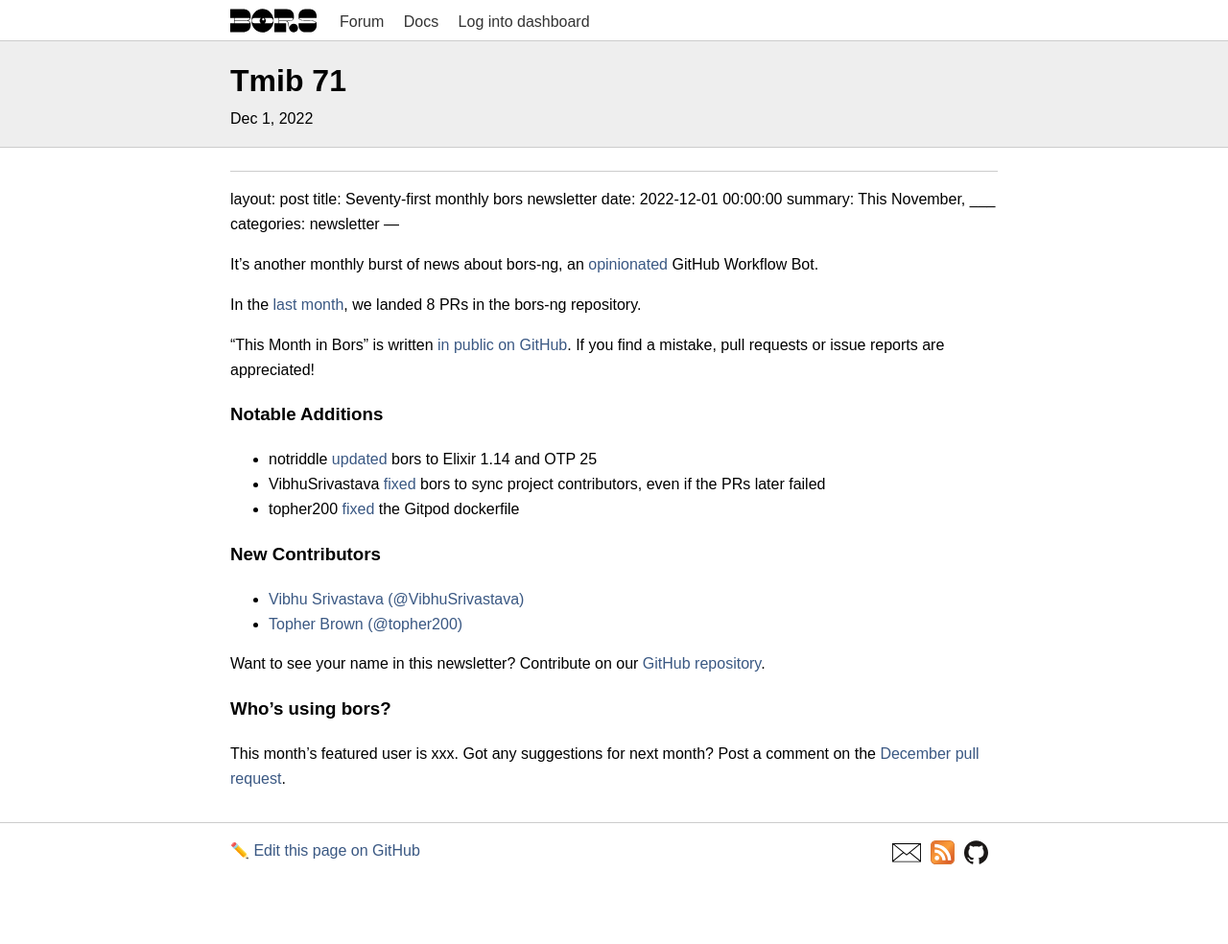
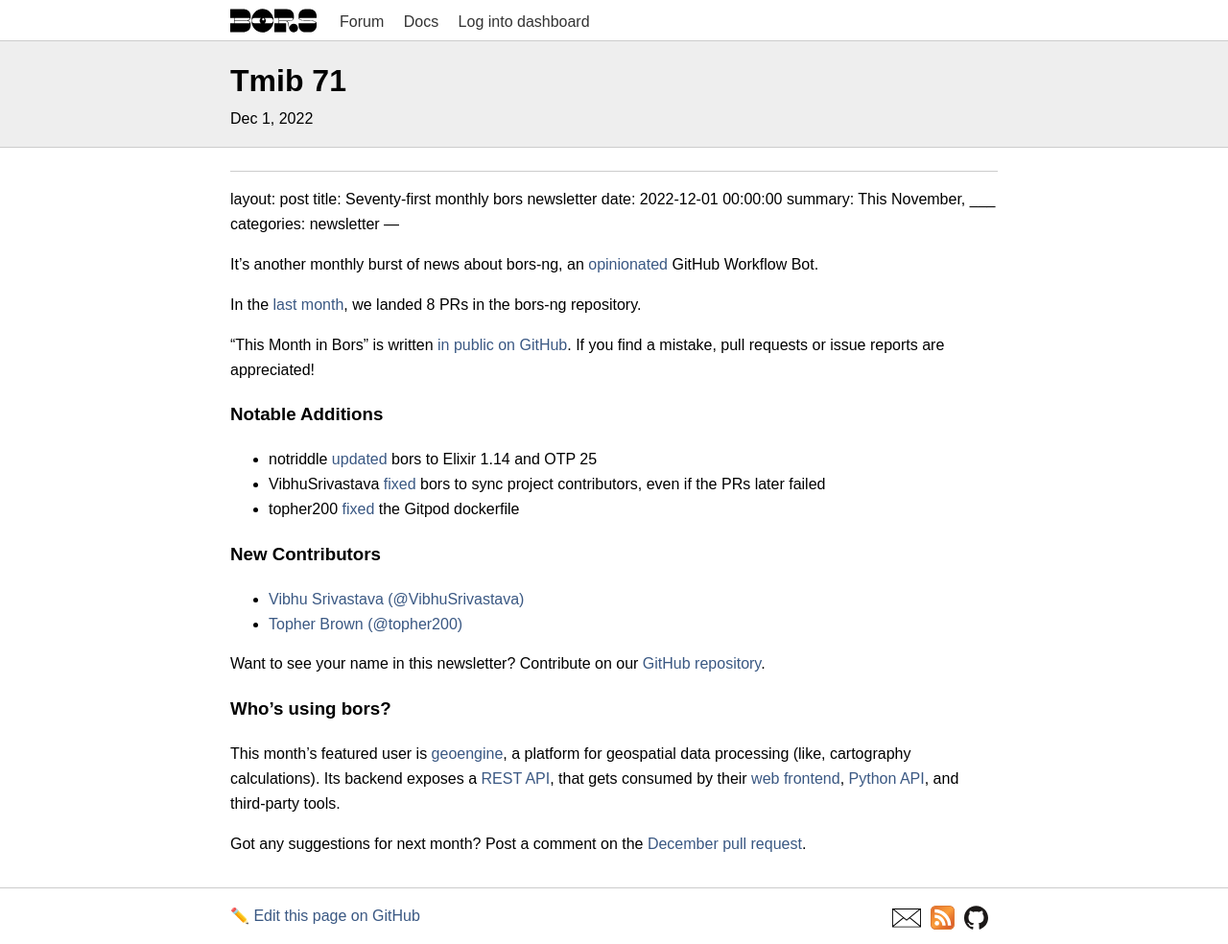
Before and after one commit to bors-ng/bors-ng.github.io, a Jekyll site: the page built from _posts/2022-12-01-tmib-71.md, in a window 1280 px wide. Shown: the whole page at 96% size. Built offline with Jekyll 4.4.1, drawn with Linux system fonts in a browser that asks for light colours; our own code applies the rules of GitHub Pages for plain Markdown files; before the commit the page ends 916 px from its top, so only the background shows below that.

Commit message:
Add featured user

```diff
--- a/_posts/2022-12-01-tmib-71.md
+++ b/_posts/2022-12-01-tmib-71.md
@@ -35,6 +35,7 @@
 
 ### Who's using bors?
 
-This month's featured user is xxx.
+This month's featured user is [geoengine](https://docs.geoengine.io/), a platform for geospatial data processing (like, cartography calculations). Its backend exposes a [REST API](https://github.com/geo-engine/geoengine/tree/master/services), that gets consumed by their [web frontend](https://github.com/geo-engine/geoengine-ui), [Python API](https://github.com/geo-engine/geoengine-python), and third-party tools.
+
 Got any suggestions for next month?
 Post a comment on the [December pull request](https://github.com/bors-ng/bors-ng.github.io/pull/___).
```
